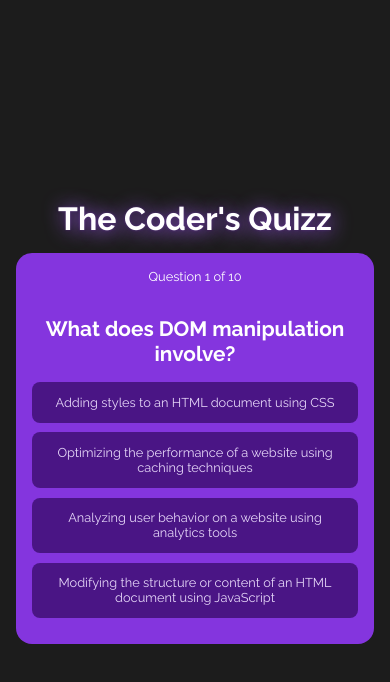
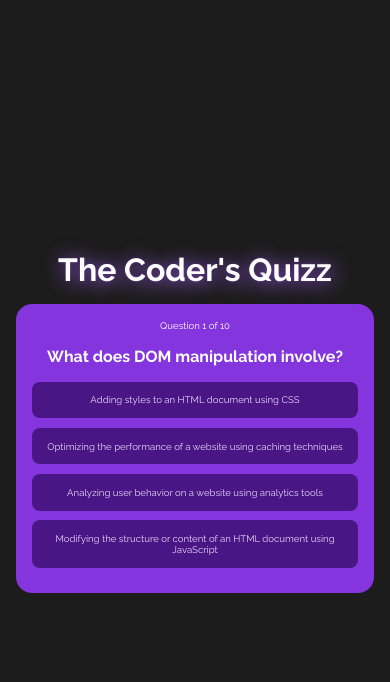
Before and after one commit to SaraFreitas-dev/Coder_Quizz, a React (Vite) app in the folder Coder_Quizz/: page / in a window 390 px wide. Both pictures are taken after a click on the button "Start". Shown: the top 682 px of the page. Built offline with nearby package versions, Linux system fonts and the light colour scheme.

Commit message:
added responsive components

```diff
--- a/Coder_Quizz/src/App.css
+++ b/Coder_Quizz/src/App.css
@@ -7,6 +7,7 @@
   text-align: center;
   padding-left: 1rem;
   padding-right: 1rem;
+
 }
 
 .app h1{
@@ -23,7 +24,7 @@
     text-shadow: 2px 2px 20px #a862f8;
   }
   50% {
-    text-shadow: 0 0 10px #8435de, 0 0 20px #8435de, 0 0 25px #8435de, 0 0 40px #8435de;
+    text-shadow: 0 0 10px #a767f1, 0 0 20px #8435de, 0 0 25px #8435de, 0 0 40px #a767f1;
   }
   100% {
     text-shadow: 2px 2px 20px #a862f8;
--- a/Coder_Quizz/src/components/Questions.css
+++ b/Coder_Quizz/src/components/Questions.css
@@ -8,15 +8,17 @@
 
 #questions h2,
 #questions p{
-margin-bottom: 2rem;
+margin-bottom: 1rem;
 }
+
 
 #questions h2{
 font-size: 1.7rem;
 }
 
+
 #questions p{
-    font-size: 1.2rem;
+    font-size: 1rem;
     }
 
 
@@ -31,16 +33,17 @@ font-size: 1.7rem;
 @media only screen and (max-width: 600px) {
 
     #questions h2{
-        font-size: 1.3rem;
+        font-size: 1rem;
         margin-bottom: 1rem;
         }
 
     #questions p{
-         font-size: 0.8rem;
+         font-size: 0.6rem;
             }
 
     #questions{
           padding: 1rem;
+
             }
    #questions button{
           font-size: 0.9rem;
--- a/Coder_Quizz/src/components/Questions.jsx
+++ b/Coder_Quizz/src/components/Questions.jsx
@@ -17,6 +17,7 @@ const onSelectOption = (option) =>{
 }
 
   return (
+
     <div id="questions">
     <p>Question {quizzState.currentQuestion +1} of {quizzState.maxQuestion}</p>
     <h2>{currentQuestion.question}</h2>
```
